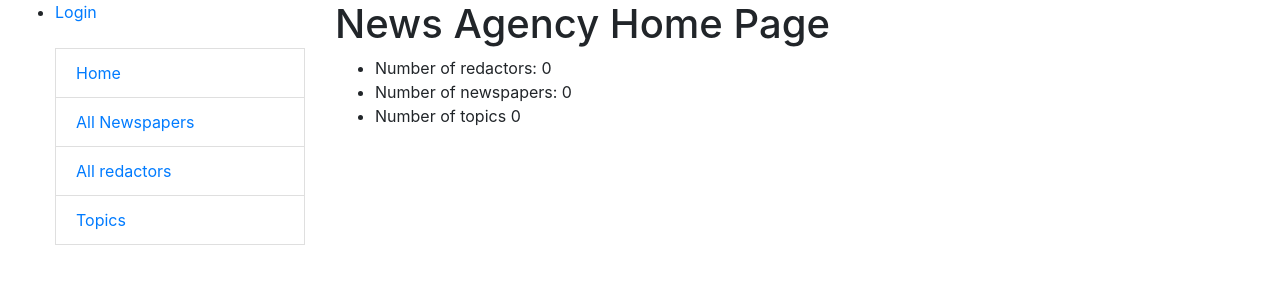
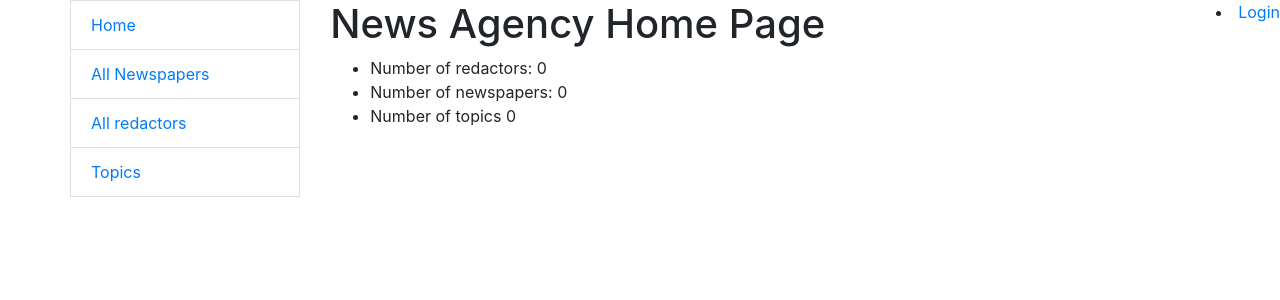
Before and after one commit to KirillDrago/newspaper-agency, a Django app: page / in a window 1280 px wide. Shown: the top 300 px of the page. Run offline with Django 4.2, Linux system fonts and the light colour scheme; data that the repository does not hold is empty.

Commit message:
Move user log in/log out to the right

```diff
--- a/templates/base.html
+++ b/templates/base.html
@@ -4,6 +4,14 @@
   {% block title %}
     <title>Newspaper Agency</title>
   {% endblock %}
+  <div style="float: right">
+    {% if user.is_authenticated %}
+    <li>User: {{ user.username }}</li>
+    <li><a href="{% url 'logout' %}">Logout</a></li>
+    {% else %}
+    <li><a href="{% url 'login' %}">Login</a></li>
+  {% endif %}
+  </div>
   <meta charset="UTF-8">
   <meta name="viewport" content="width=device-width, initial-scale=1">
   <link rel="stylesheet" href="https://cdnjs.cloudflare.com/ajax/libs/font-awesome/4.7.0/css/font-awesome.min.css">
--- a/templates/includes/sidebar.html
+++ b/templates/includes/sidebar.html
@@ -1,16 +1,6 @@
 <ul class="sidebar-nav">
-  {% if user.is_authenticated %}
-    <li>User: {{ user.username }}</li>
-    <li><a href="{% url 'logout' %}">Logout</a></li>
-    {% else %}
-    <li><a href="{% url 'login' %}">Login</a></li>
-  {% endif %}
-
-  <br>
-
   <li class="list-group-item"><a href="{% url 'catalog:index' %}">Home</a></li>
   <li class="list-group-item"><a href="{% url 'catalog:newspaper-list' %}">All Newspapers</a></li>
   <li class="list-group-item"><a href="{% url 'catalog:redactor-list' %}">All redactors</a></li>
   <li class="list-group-item"><a href="{% url 'catalog:topic-list' %}">Topics</a></li>
-
 </ul>
```
